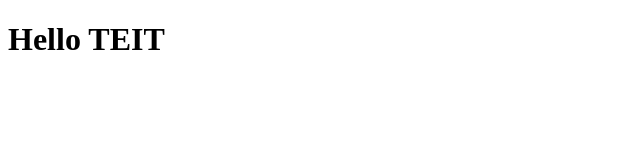
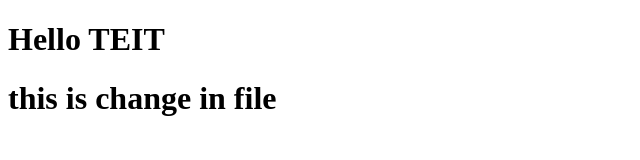
Before and after one commit to AjinkyaSatam/Ajinkya, a plain HTML site: page index.html in a window 1280 px wide. Shown: the whole page, without its empty margins (0-640 px from the left). Drawn offline with Linux system fonts and the light colour scheme.

Commit message:
file is modified

```diff
--- a/index.html
+++ b/index.html
@@ -7,5 +7,6 @@
 </head>
 <body>
     <h1>Hello TEIT</h1>
+    <h1>this is change in file</h1>
 </body>
 </html>
```
